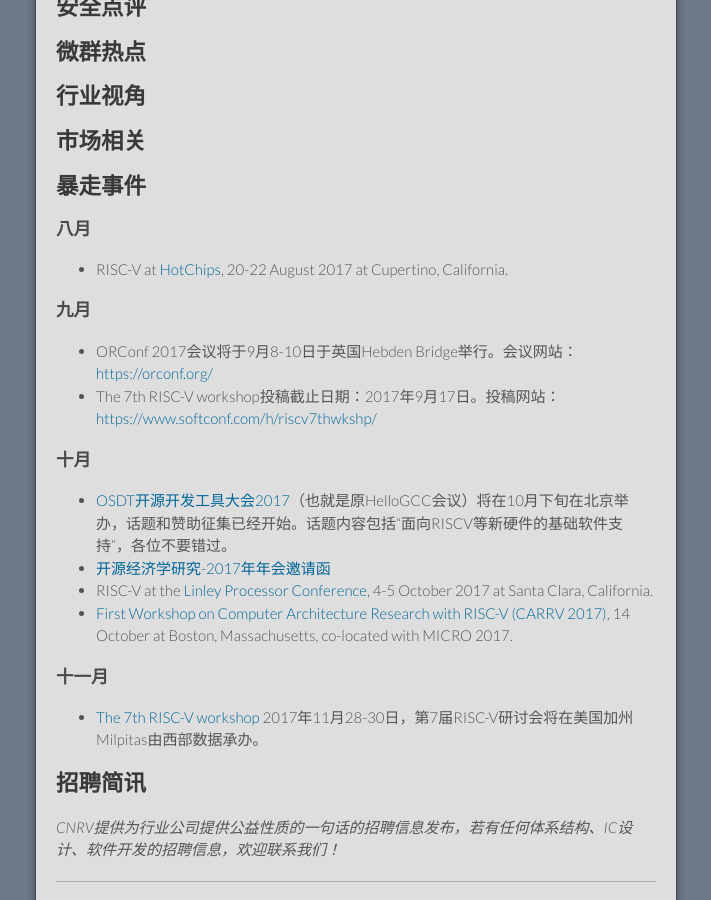
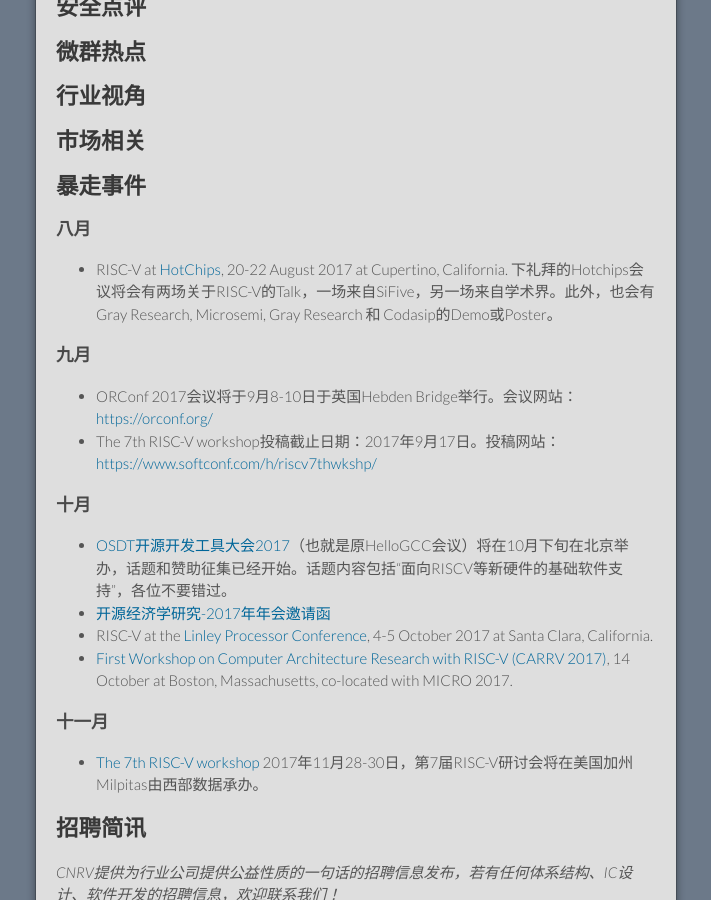
Before and after one commit to cnrv/home, a Jekyll site: the page built from bi-week-rpts/2017-08-17.md, in a window 1280 px wide and 900 px high, scrolled down 3651 px. Shown: the whole window, without its empty margins (284-995 px from the left). Built offline with Jekyll 4.4.1, drawn with Linux system fonts in a browser that asks for light colours; Markdown is read by kramdown in place of the engine named in the settings; our own code applies the rules of GitHub Pages for plain Markdown files.

Commit message:
更新Hotchips的連結與資訊。

```diff
--- a/bi-week-rpts/2017-08-17.md
+++ b/bi-week-rpts/2017-08-17.md
@@ -148,7 +148,8 @@
 ## 暴走事件
 
 ### 八月
-+ RISC-V at [HotChips](https://www.hotchips.org/), 20-22 August 2017 at Cupertino, California.
++ RISC-V at [HotChips](https://riscv.org/2017/08/risc-v-foundation-showcase-growth-new-architecture-hot-chips-29/?lipi=urn%3Ali%3Apage%3Ad_flagship3_feed%3BNlJDwku8Rh62mItdg%2FpbOg%3D%3D), 20-22 August 2017 at Cupertino, California.
+下礼拜的Hotchips会议将会有两场关于RISC-V的Talk，一场来自SiFive，另一场来自学术界。此外，也会有Gray Research, Microsemi, Gray Research 和 Codasip的Demo或Poster。
 
 ### 九月
 
```
